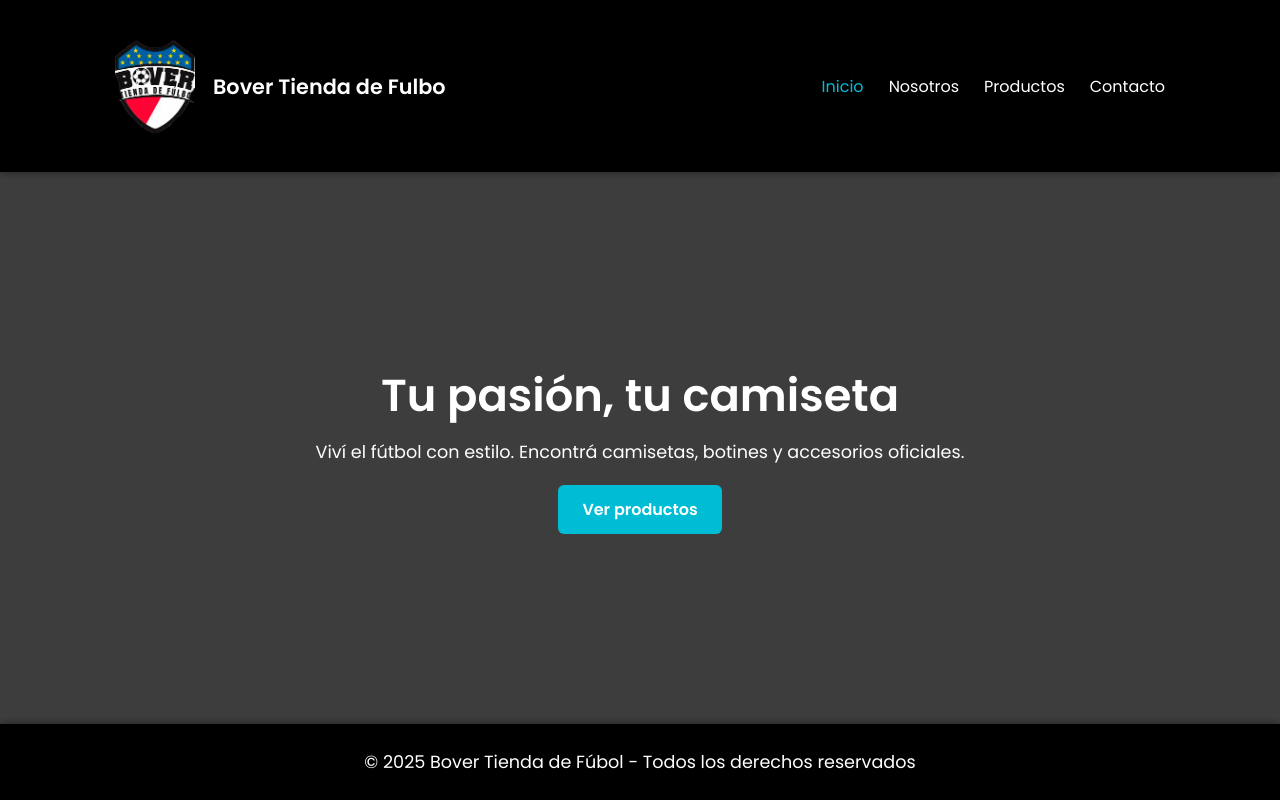
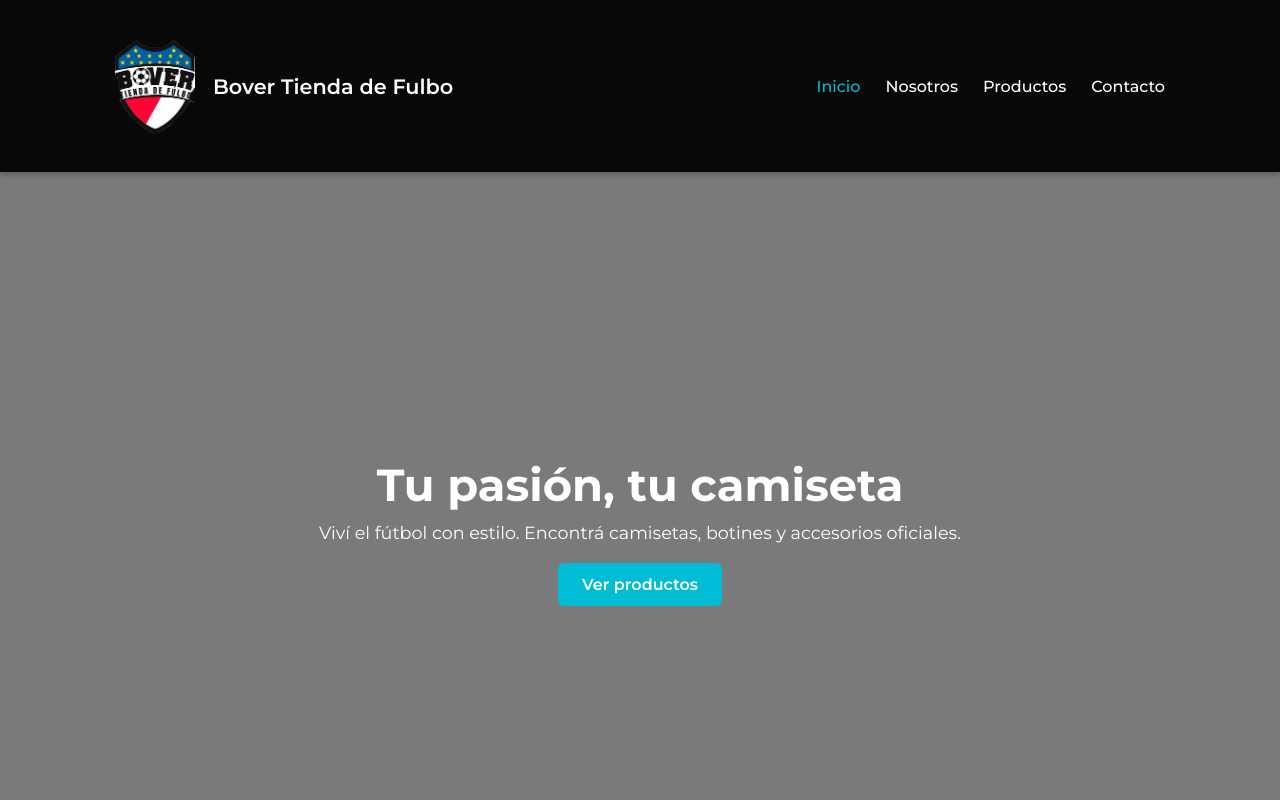
Before and after one commit to bover-company/vober, a plain HTML site: page index.html in a window 1280 px wide. Shown: the top 800 px of the page. Drawn offline with Linux system fonts and the light colour scheme.

Commit message:
Add files via upload

```diff
--- a/index.html
+++ b/index.html
@@ -4,8 +4,9 @@
   <meta charset="UTF-8">
   <meta name="viewport" content="width=device-width, initial-scale=1.0">
   <title>Inicio-Bover Tienda de Fulbo</title>
-  <link href="https://fonts.googleapis.com/css2?family=Poppins:wght@400;600&display=swap" rel="stylesheet">
-  <script src="https://kit.fontawesome.com/a2d9f5f45b.js" crossorigin="anonymous"></script>
+  <link rel="preconnect" href="https://fonts.googleapis.com">
+<link rel="preconnect" href="https://fonts.gstatic.com" crossorigin>
+<link href="https://fonts.googleapis.com/css2?family=Montserrat:ital,wght@0,100..900;1,100..900&display=swap" rel="stylesheet">
   <link rel="stylesheet" href="style.css">
 </head>
 <body>
@@ -16,12 +17,12 @@
         <img src="img/bover3.png" alt="Logo Tienda Futbolera" class="logo-img">
         Bover Tienda de Fulbo
       </div>
-      <ul class="nav-links">
+      <ol class="nav-links">
         <li><a href="index.html" class="activo">Inicio</a></li>
         <li><a href="nosotros.html">Nosotros</a></li>
         <li><a href="productos.html">Productos</a></li>
         <li><a href="contacto.html">Contacto</a></li>
-      </ul>
+      </ol>
     </nav>
   </header>
 
--- a/style.css
+++ b/style.css
@@ -3,7 +3,7 @@
   margin: 0;
   padding: 0;
   box-sizing: border-box;
-  font-family: 'Poppins', sans-serif;
+  font-family: "Montserrat", sans-serif;
 }
 
 body {
@@ -13,7 +13,7 @@ body {
 
 /* ======== NAVBAR ======== */
 header {
-  background-color: #000000;
+  background-color: #080808;
   color: #fff;
   padding: 15px 0;
   box-shadow: 0 2px 6px rgba(0, 0, 0, 0.3);
@@ -27,8 +27,6 @@ header {
   align-items: center;
   padding: 0 25px;
 }
-
-
 
 .logo {
   font-size: 1.3em;
@@ -62,7 +60,6 @@ header {
 
 /* ======== INICIO ======== */
 .inicio {
-
   height: 90vh;
   position: relative;
   display: flex;
@@ -78,16 +75,11 @@ header {
   background: rgba(0, 0, 0, 0.5);
 }
 
-
-
-
-
 .banner-texto {
   position: relative;
   z-index: 2;
   max-width: 700px;
 }
-
 
 .banner-texto h1 {
   font-size: 2.8em;
@@ -114,19 +106,12 @@ header {
   background-color: #0097a7;
 }
 
-
-
-/* --- Mantener el footer abajo --- */
-html, body {
-  height: 100%;
-  display: flex;
-  flex-direction: column;
-}
-
+/* Mantener footer abajo */
 main {
   flex: 1;
 }
 
+/* ======== NOSOTROS ======== */
 .banner-nosotros {
   display: flex;
   justify-content: center;
@@ -152,6 +137,7 @@ main {
   line-height: 1.6;
   color: #555;
 }
+
 /* ======== PRODUCTOS ======== */
 .productos {
   padding: 60px 20px;
@@ -241,40 +227,31 @@ button {
 }
 
 button:hover {
-  background-color: #0097a7;
+  background-color: #03c5df;
 }
 
-
-/* ======== LOGO EN NAVBAR ======== */
+/* LOGO EN NAVBAR */
 .logo-img {
   width: 80px;
   height: auto;
   vertical-align: middle;
   margin-right: 10px;
-  }
+}
 
-/* ======== LOGO EN BANNER ======== */
+/* LOGO EN BANNER */
 .banner-logo {
   width: 180px;
   height: auto;
   margin-bottom: 20px;
 }
 
-/* ======== FONDO DEL INICIO ======== */
-.inicio {
-  background: linear-gradient(rgba(0,0,0,0.5), rgba(0,0,0,0.5)),
-   url('fondo-futbol.jpg') center/cover no-repeat;
-  color: white;
-  text-align: center;
-  padding: 100px 20px;
-}
 /* ======== FOOTER ======== */
 footer {
   background-color: #000;
   color: white;
   text-align: center;
-  padding: 25px 0; /* altura más grande */
-  font-size: 1.1em; /* texto un poco más grande */
+  padding: 25px 0;
+  font-size: 1.1em;
   margin-top: auto;
   box-shadow: 0 -2px 6px rgba(0, 0, 0, 0.3);
 }
```
Also changed, not shown: botines.html (+4 -3 lines), camisetas.html (+4 -3 lines), contacto.html (+3 -2 lines), nosotros.html (+3 -2 lines), productos.html (+4 -3 lines), shorts.html (+5 -4 lines).
